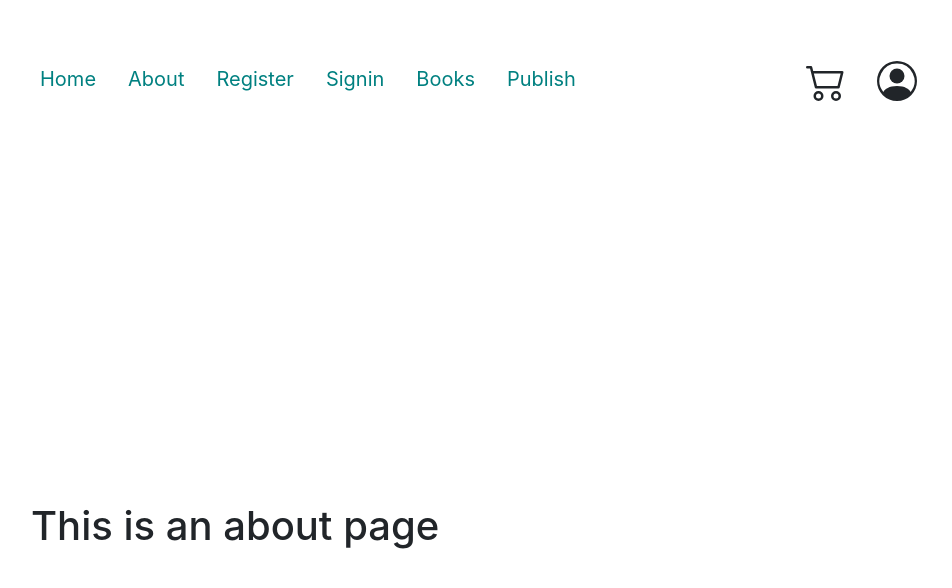
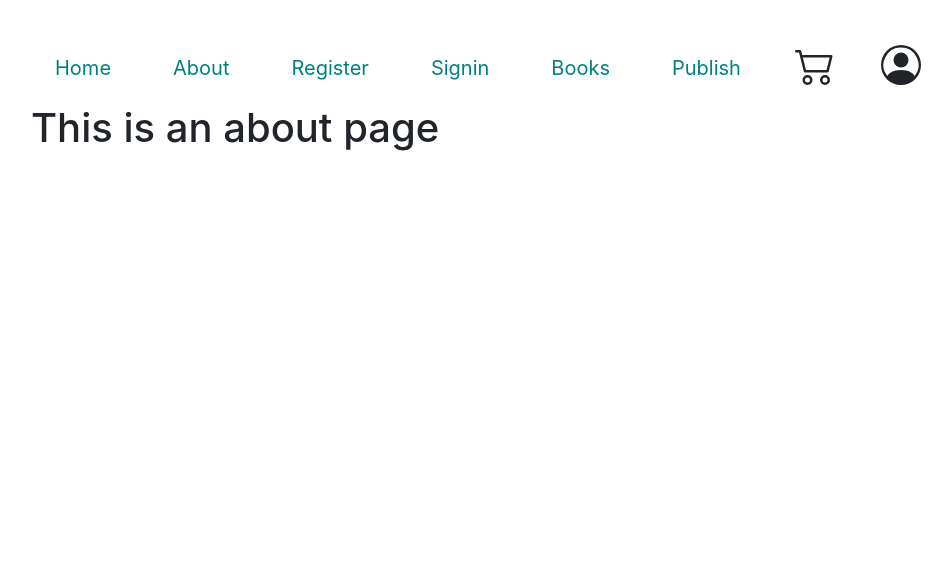
Before and after one commit to davidmise/Bookstore2.0, a Vue app in the folder FrontendVue/: page /about in a window 1280 px wide. Shown: the top 588 px of the page, without its empty margins (1-953 px from the left). Built offline with nearby package versions, Linux system fonts and the light colour scheme.

Commit message:
modified the booksview by adding a root element and removing nested template

```diff
--- a/FrontendVue/src/App.vue
+++ b/FrontendVue/src/App.vue
@@ -34,51 +34,6 @@ export default{
 
 <template>
   <NavigationBar></NavigationBar>
-  <!-- <div class="container">
-    <div class="row">
-      <div class="col-md-8">
-
-      </div>
-      <div class="col-md-2">
-        <ProfileIcon msg="profile"></ProfileIcon>
-      </div>
-      <div class="col-md-2">
-        <cartIcon msg="cart"></cartIcon>
-      </div>
-    </div>
-  </div> -->
-
 
   <RouterView />
 </template>
-
-<style scoped>
-header {
-  line-height: 1.5;
-  max-height: 100vh;
-}
-
-.logo {
-  display: block;
-  margin: 0 auto 2rem;
-}
-
-@media (min-width: 1024px) {
-  header {
-    display: flex;
-    place-items: center;
-    padding-right: calc(var(--section-gap) / 2);
-  }
-
-  .logo {
-    margin: 0 2rem 0 0;
-  }
-
-  header .wrapper {
-    display: flex;
-    place-items: flex-start;
-    flex-wrap: wrap;
-  }
-
-}
-</style>
--- a/FrontendVue/src/components/NavigationBar.vue
+++ b/FrontendVue/src/components/NavigationBar.vue
@@ -38,15 +38,6 @@ export default{
   </script>
 
 <template>
-    <!-- <nav>
-
-        <RouterLink to="/"  style="color: teal;">Home</RouterLink>
-        <RouterLink to="/about"  style="color: teal;">About</RouterLink>
-        <RouterLink v-show="!isLogedIn" to="/register" style="color: teal;">Register</RouterLink>
-        <RouterLink v-show="!isLogedIn" to="/login" style="color: teal;">Login</RouterLink>
-        <RouterLink to="/books" style="color: teal;">Books</RouterLink>
-        <RouterLink to="/publish" style="color: teal;">Publish</RouterLink>
-    </nav> -->
 
     <nav class="navbar navbar-expand-lg ">
       <div class="container-fluid">
@@ -55,113 +46,52 @@ export default{
           <span class="navbar-toggler-icon">menue</span>
         </button>
         <div class="collapse navbar-collapse row" id="navbarSupportedContent">
-          <ul class="navbar-nav me-auto mb-2 mb-lg-1 row col-8">
-            <li class="nav-item navbar-brand ">
+          <ul class="navbar-nav row ">
+            <li class="nav-item navbar-brand  col">
               <RouterLink to="/" style="color: teal;" class="nav-link active" aria-current="page" href="#experience">Home</RouterLink>
             </li>
-            <li class="nav-item  navbar-brand ">
+            <li class="nav-item  navbar-brand col">
               <RouterLink to="/about" style="color: teal;" class="nav-link" href="#">About</RouterLink>
             </li>
+            <!-- responsive -->
             <!-- <li class="nav-item dropdown">
               <a class="nav-link dropdown-toggle" href="#" role="button" data-bs-toggle="dropdown" aria-expanded="false">
                 Dropdown
               </a>
               <ul class="dropdown-menu">
-                <li><a class="dropdown-item" href="#">Action</a></li>
+                <li class="nav-item navbar-brand col">
+              <RouterLink to="/books" style="color: teal;" class="nav-link">Books</RouterLink>
+            </li>
                 <li><a class="dropdown-item" href="#">Another action</a></li>
                 <li><hr class="dropdown-divider"></li>
                 <li><a class="dropdown-item" href="#">Something else here</a></li>
               </ul>
             </li> -->
-            <li class="nav-item navbar-brand  ">
+            <li class="nav-item navbar-brand col ">
               <RouterLink v-show="!isLogedIn" to="/register" style="color: teal;" class="nav-link">Register</RouterLink>
             </li>
-            <li class="nav-item  navbar-brand ">
+            <li class="nav-item  navbar-brand col">
               <RouterLink v-show="!isLogedIn" to="/login" style="color: teal;" class="nav-link">Signin</RouterLink>
             </li>
-            <li class="nav-item navbar-brand">
+            <li class="nav-item navbar-brand col">
               <RouterLink to="/books" style="color: teal;" class="nav-link">Books</RouterLink>
             </li>
-            <li class="nav-item navbar-brand">
+            <li class="nav-item navbar-brand col">
               <RouterLink to="/publish" style="color: teal;" class="nav-link">Publish</RouterLink>
             </li>
+             <!-- cart icon -->
+            <li class="nav-item navbar-brand col">
+              <cartIcon msg="cart"></cartIcon>
+            </li>
+            <!-- profile icon -->
+            <li class="nav-item navbar-brand col ">
+              <ProfileIcon msg="profile"></ProfileIcon>
+            </li>
           </ul>
-          <!-- cart icon -->
-          <div class="nav-item navbar-brand col-">
-            <cartIcon msg="cart"></cartIcon>
-          </div>
-          <!-- profile icon -->
-          <div class="nav-item navbar-brand col-">
-            <ProfileIcon msg="profile"></ProfileIcon>
-          </div>
+
         <!-- <searchBar></searchBar> -->
         </div>
 
       </div>
     </nav>
 </template>
-
-<!-- <style scoped>
-
-header {
-  line-height: 1.5;
-  max-height: 100vh;
-}
-
-.logo {
-  display: block;
-  margin: 0 auto 2rem;
-}
-
-nav {
-  width: 100%;
-  font-size: 12px;
-  text-align: center;
-  margin-top: 2rem;
-}
-
-nav a.router-link-exact-active {
-  color: var(--color-text);
-}
-
-nav a.router-link-exact-active:hover {
-  background-color: transparent;
-}
-
-nav a {
-  display: inline-block;
-  padding: 0 1rem;
-  border-left: 1px solid var(--color-border);
-}
-
-nav a:first-of-type {
-  border: 0;
-}
-
-@media (min-width: 1024px) {
-  header {
-    display: flex;
-    place-items: center;
-    padding-right: calc(var(--section-gap) / 2);
-  }
-
-  .logo {
-    margin: 0 2rem 0 0;
-  }
-
-  header .wrapper {
-    display: flex;
-    place-items: flex-start;
-    flex-wrap: wrap;
-  }
-
-  nav {
-    text-align: left;
-    margin-left: -1rem;
-    font-size: 1rem;
-
-    padding: 1rem 0;
-    margin-top: 1rem;
-  }
-}
-</style> -->
--- a/FrontendVue/src/components/icons/ProfileIcon.vue
+++ b/FrontendVue/src/components/icons/ProfileIcon.vue
@@ -1,7 +1,7 @@
 <template>
      <!-- user profile icon -->
    <span @click="takeToProfile">
-    <svg  class="mx-auto my-3 col-12 " xmlns="http://www.w3.org/2000/svg" width="40" height="40" fill="currentColor"  viewBox="0 0 16 16">
+    <svg  class="mx-auto" xmlns="http://www.w3.org/2000/svg" width="40" height="40" fill="currentColor"  viewBox="0 0 16 16">
     <path d="M11 6a3 3 0 1 1-6 0 3 3 0 0 1 6 0z" />
     <path fill-rule="evenodd" d="M0 8a8 8 0 1 1 16 0A8 8 0 0 1 0 8zm8-7a7 7 0 0 0-5.468 11.37C3.242 11.226 4.805 10 8 10s4.757 1.225 5.468 2.37A7 7 0 0 0 8 1z" />
   </svg>
--- a/FrontendVue/src/views/AboutView.vue
+++ b/FrontendVue/src/views/AboutView.vue
@@ -8,8 +8,6 @@
 @media (min-width: 1024px) {
   .about {
     min-height: 100vh;
-    display: flex;
-    align-items: center;
   }
 }
 </style>
--- a/FrontendVue/src/views/BooksView.vue
+++ b/FrontendVue/src/views/BooksView.vue
@@ -1,4 +1,5 @@
 <template >
+   <section>
     <div class="container">
       <div class="row">
         <div class="col-11 d-flex justify-content-center align-items-center">
@@ -11,7 +12,7 @@
   </div>
 
   <!-- <searchBar></searchBar> -->
-    <template v-for="(book, index) in Books" :key="index">
+  <div v-for="(book, index) in Books" :key="index">
       <div class="container mt-5 pt-5">
         <div class="row">
           <div class="col-12  m-auto">
@@ -42,7 +43,7 @@
           </div>
         </div>
       </div>
-    </template>
+    </div>
 
   <!-- not found message -->
   <div class="container">
@@ -78,6 +79,7 @@
           </li>
       </ul>
   </div>
+   </section>
 </template>
 <script>
 
--- a/FrontendVue/src/views/ReaderProfile.vue
+++ b/FrontendVue/src/views/ReaderProfile.vue
@@ -247,11 +247,17 @@ export default{
 
                   this.ReaderDetails = response.data;
                   this.ShowModal=false;
+
+                  if(response.data.status === false){
+                    // WHAT SHOULD THIS DO IF IT FAILS
+                    return
+                  }
+                  this.getUserWithReader()
                   // Store Author_id in the browser
                   localStorage.setItem('Reader_id', response.data.Reader_id);
                 // check if data is populated
                   console.log(this.ReaderDetails);
-                  console.log('added successfully');
+
                   // store Reader id
                   var user_role = localStorage.getItem('user_role') //retrieve user role
                   console.log('the Redear_id is:', Reader_id);
```
Lines whose indentation alone changed are shown as unchanged.
